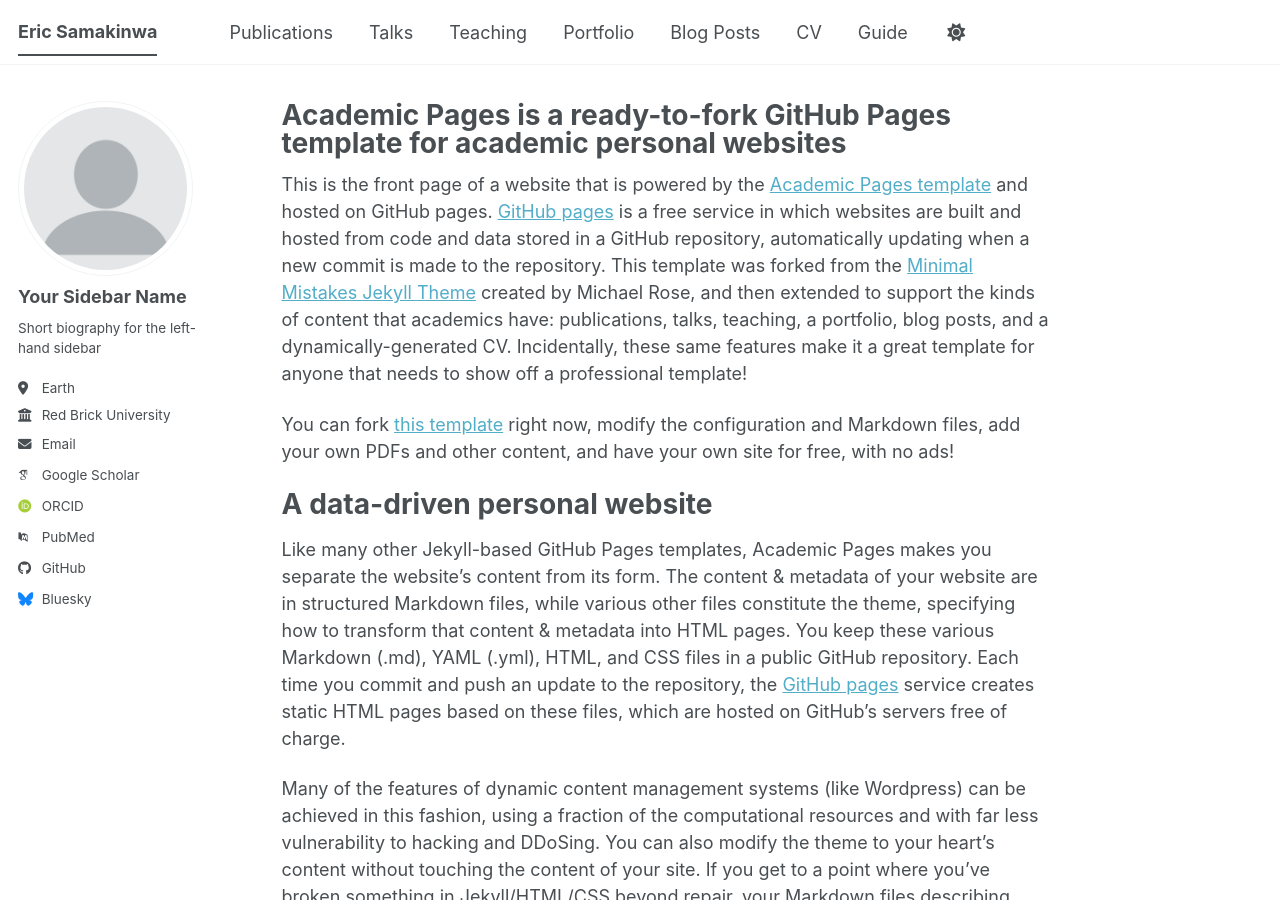
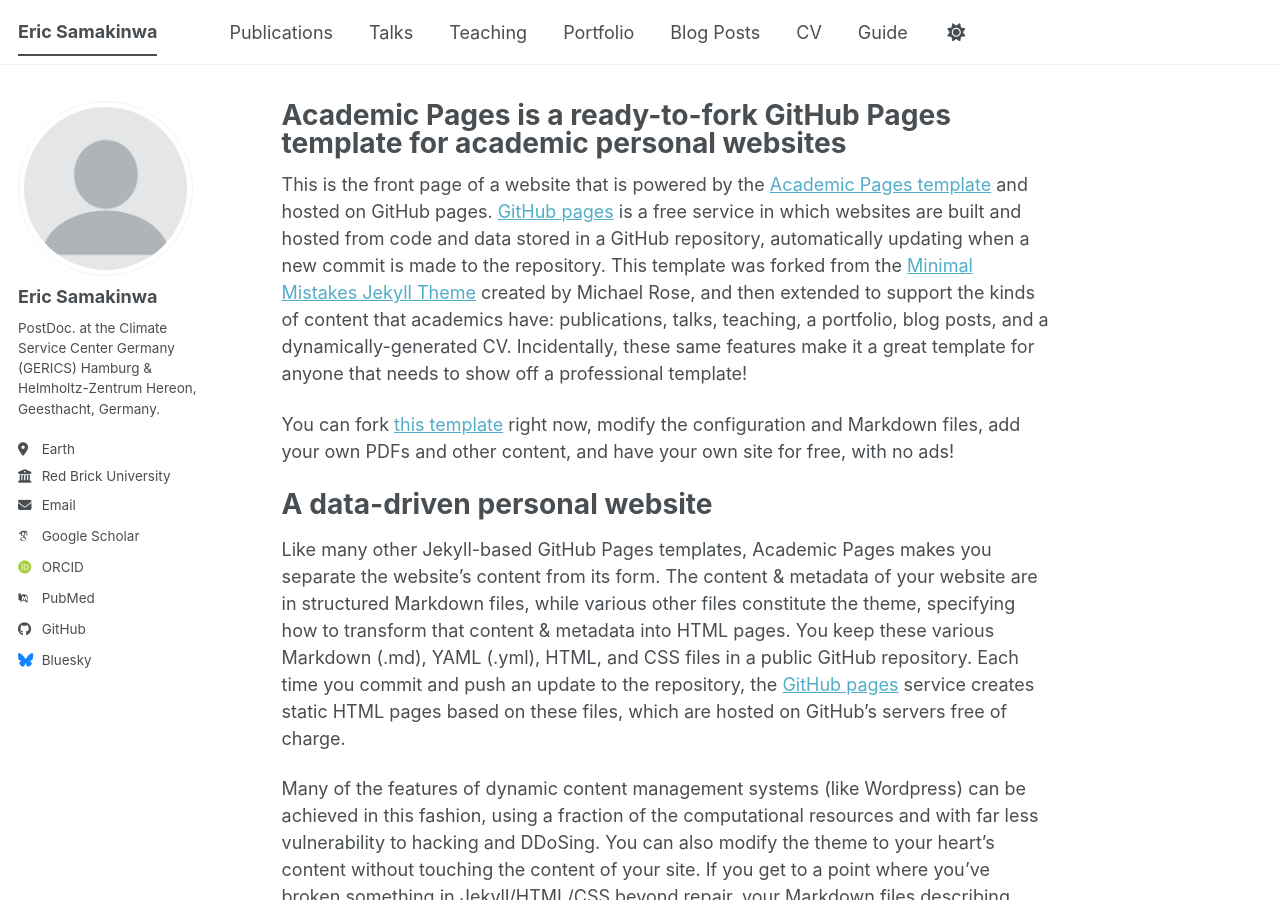
Before and after one commit to shamakson/shamakson.github.io, a Jekyll site: the page built from _pages/about.md, in a window 1280 px wide and 900 px high. Built offline with Jekyll 4.4.1, drawn with Linux system fonts in a browser that asks for light colours; some web fonts are replaced; a script bundle is joined from its source files by our own code; library files that are not in the unit come from our copies.

Commit message:
Change repository and author information in config
Updated repository information and author details.

```diff
--- a/_config.yml
+++ b/_config.yml
@@ -16,7 +16,7 @@
 url                      : https://shamakson.github.io # The base hostname & protocol for your site e.g. "https://[your GitHub username].github.io",
                                                            # or if you already have some other page hosted on Github then use "https://[your GitHub username].github.io/[Your Repo Name]"
 baseurl                  : "" # the subpath of your site, e.g. "/blog"
-repository               : "academicpages/academicpages.github.io"
+repository               : "shamakson/shamakson.github.io"
 
 # Site Author - The following control what appear as part of the author content on the side bar.
 #               If a field is blank the icon and link will not appear, otherwise it will be shown.
@@ -24,9 +24,9 @@
 author:
   # Biographic information
   avatar           : "profile.png"
-  name             : "Your Sidebar Name"
+  name             : "Eric Samakinwa"
   pronouns         : # example: "she/her"
-  bio              : "Short biography for the left-hand sidebar"
+  bio              : "PostDoc. at the Climate Service Center Germany (GERICS) Hamburg & Helmholtz-Zentrum Hereon, Geesthacht, Germany."
   location         : "Earth"
   employer         : "Red Brick University"
   uri              : # URL
```
